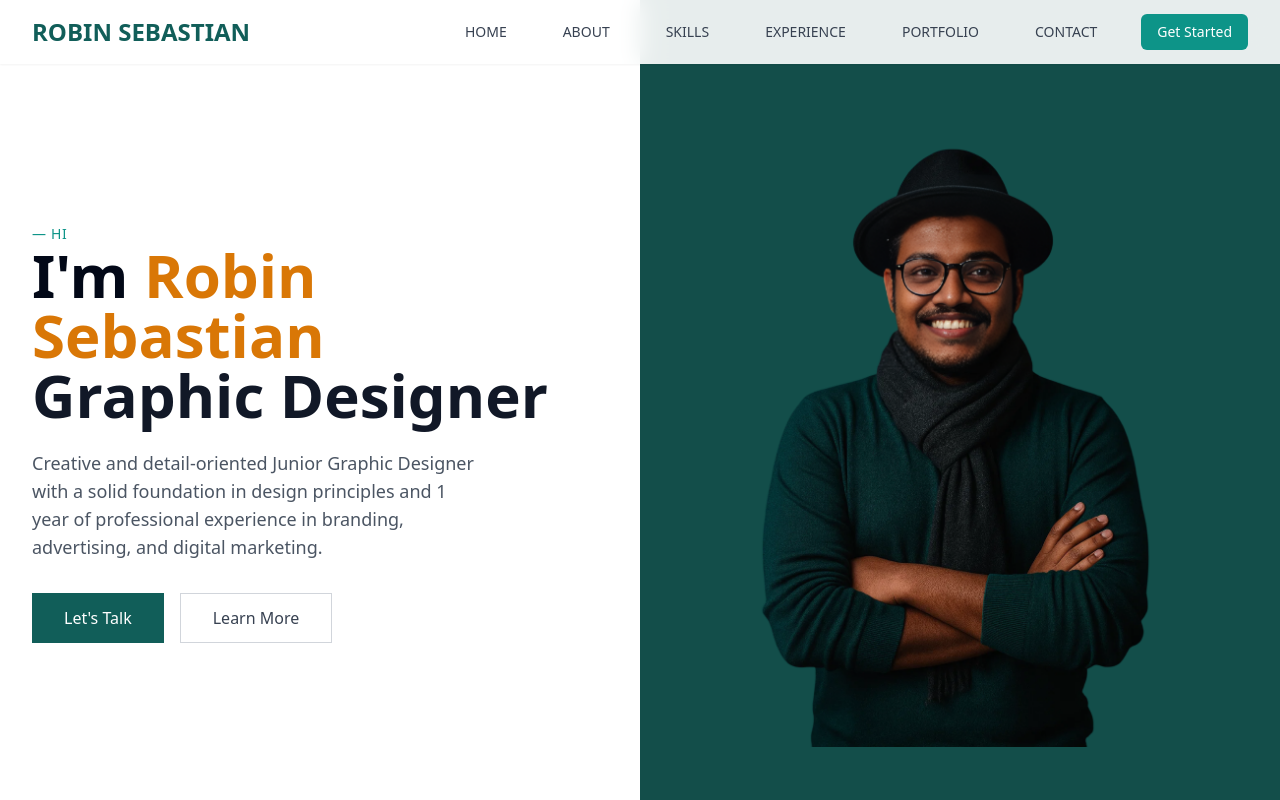
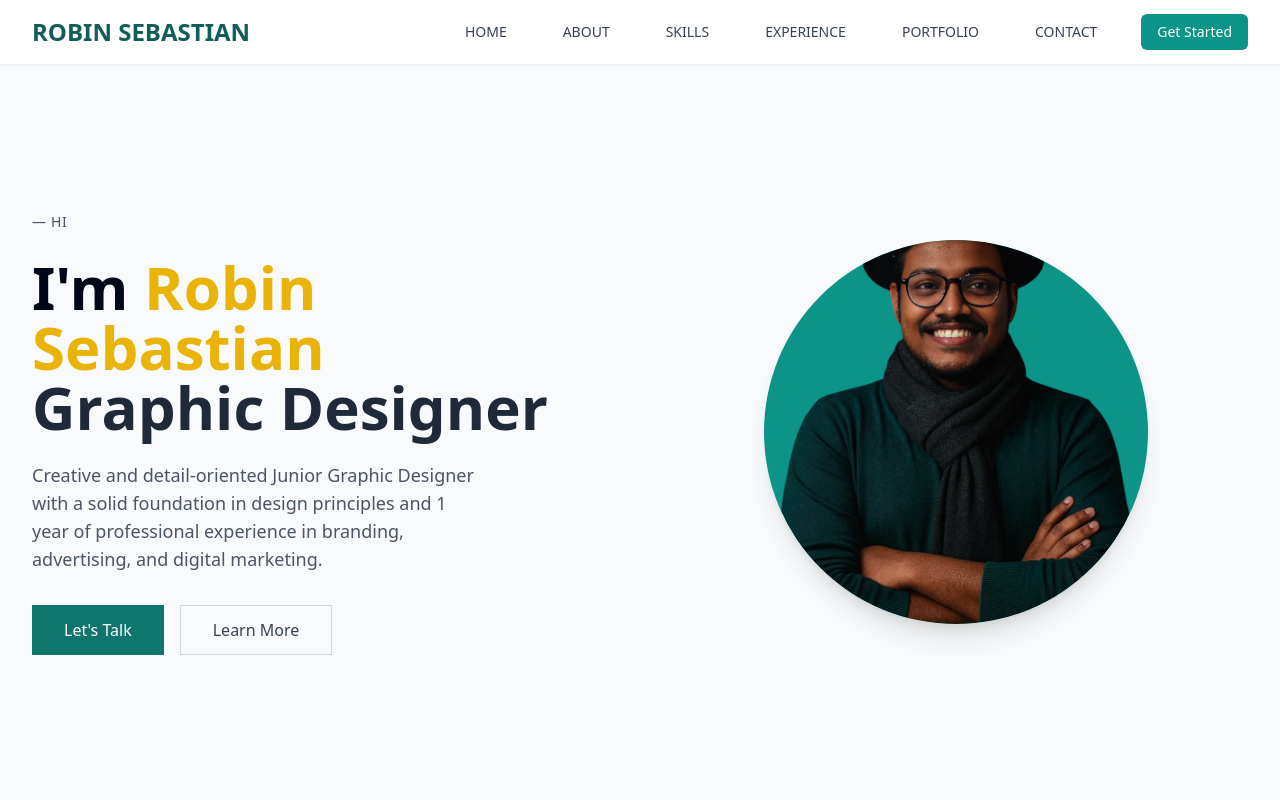
Before and after one commit to robin-sebastian/robin-sebastian.github.io, a React (Vite) app: page / in a window 1280 px wide. Shown: the top 800 px of the page. Built offline with nearby package versions, Linux system fonts and the light colour scheme.

Commit message:
image change

```diff
--- a/src/components/Hero.tsx
+++ b/src/components/Hero.tsx
@@ -1,24 +1,23 @@
 const Hero = () => {
-  return (
-    <section id="home" className="relative bg-white min-h-screen flex items-center pt-16 overflow-hidden">
-      {/* Decorative background shape */}
-      <div className="absolute top-0 right-0 w-1/2 h-full bg-teal-900 z-0 clip-half-circle" />
-
-      <div className="relative z-10 w-full max-w-7xl mx-auto px-4 sm:px-6 lg:px-8">
+  return <section id="home" className="min-h-screen flex items-center justify-center pt-16 bg-gray-50">
+      <div className="max-w-7xl mx-auto px-4 sm:px-6 lg:px-8">
         <div className="grid grid-cols-1 lg:grid-cols-2 gap-12 items-center">
-          {/* Left Side - Text Content */}
-          <div className="order-2 lg:order-1">
-            <span className="text-sm font-medium text-teal-600 tracking-wider uppercase">— Hi</span>
+          <div className="order-1 lg:order-1">
+            <div className="mb-6">
+              <span className="text-sm font-medium text-gray-600 tracking-wider uppercase">
+                — Hi
+              </span>
+            </div>
             <h1 className="text-4xl md:text-6xl font-bold leading-tight mb-6">
-              I'm <span className="text-amber-600">Robin Sebastian</span>
+              I'm <span className="text-yellow-500">Robin Sebastian</span>
               <br />
-              <span className="text-gray-900">Graphic Designer</span>
+              <span className="text-gray-800">Graphic Designer</span>
             </h1>
             <p className="text-gray-600 text-lg mb-8 max-w-md">
               Creative and detail-oriented Junior Graphic Designer with a solid foundation in design principles and 1 year of professional experience in branding, advertising, and digital marketing.
             </p>
             <div className="flex flex-col sm:flex-row gap-4">
-              <button className="bg-teal-800 text-white px-8 py-3 font-medium hover:bg-teal-900 transition-colors duration-200">
+              <button className="bg-teal-700 text-white px-8 py-3 font-medium hover:bg-teal-800 transition-colors duration-200">
                 Let's Talk
               </button>
               <button className="border border-gray-300 text-gray-700 px-8 py-3 font-medium hover:bg-gray-50 transition-colors duration-200">
@@ -27,20 +26,15 @@ const Hero = () => {
             </div>
           </div>
 
-          {/* Right Side - Image */}
-          <div className="order-1 lg:order-2 flex justify-center relative z-10">
-            <img
-              alt="Robin Sebastian - Graphic Designer"
-              src="/lovable-uploads/d675957f-2b37-4406-beef-1040a2a42eb5.png"
-              className="w-[340px] md:w-[400px] lg:w-[420px] object-contain"
-            />
+          <div className="order-2 lg:order-2 flex justify-center">
+            <div className="relative">
+              <div className="w-80 h-80 md:w-96 md:h-96 bg-teal-600 rounded-full flex items-center justify-center overflow-hidden shadow-xl">
+                <img alt="Robin Sebastian - Graphic Designer" src="/lovable-uploads/d675957f-2b37-4406-beef-1040a2a42eb5.png" className="w-full h-full object-cover rounded-full" />
+              </div>
+            </div>
           </div>
         </div>
       </div>
-
-     <div className="absolute top-0 right-0 w-1/2 h-full bg-teal-900 z-0 clip-half-circle" />
-    </section>
-  );
+    </section>;
 };
-
 export default Hero;
```
